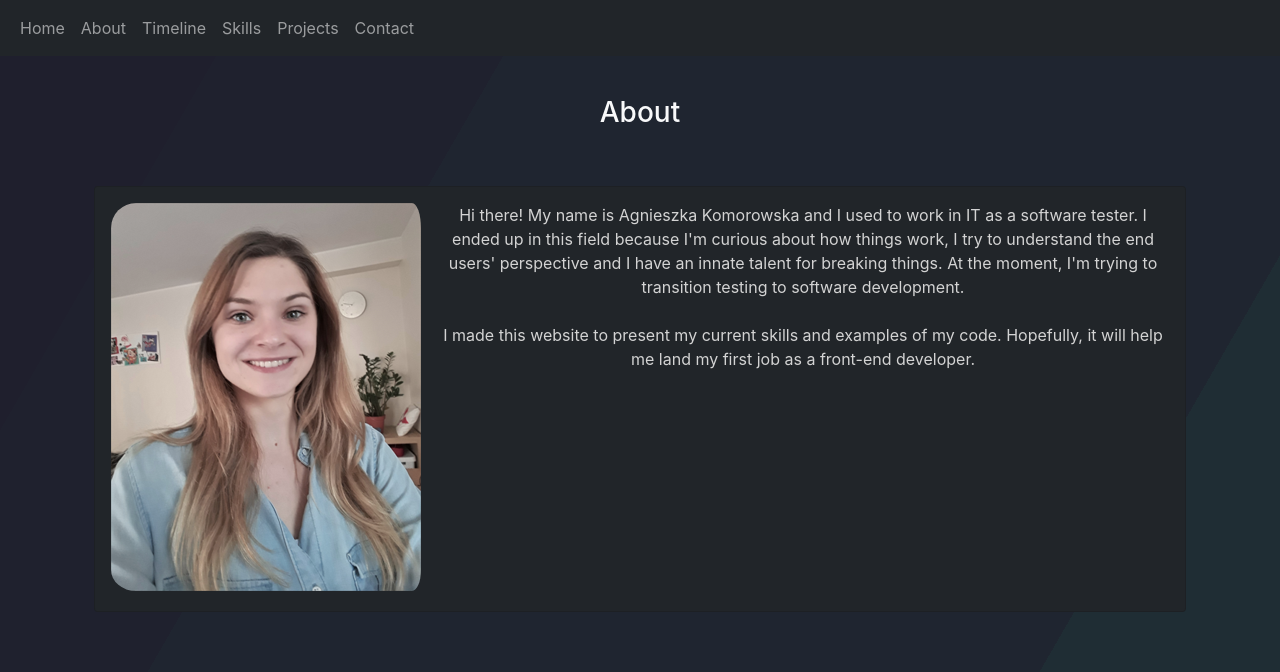
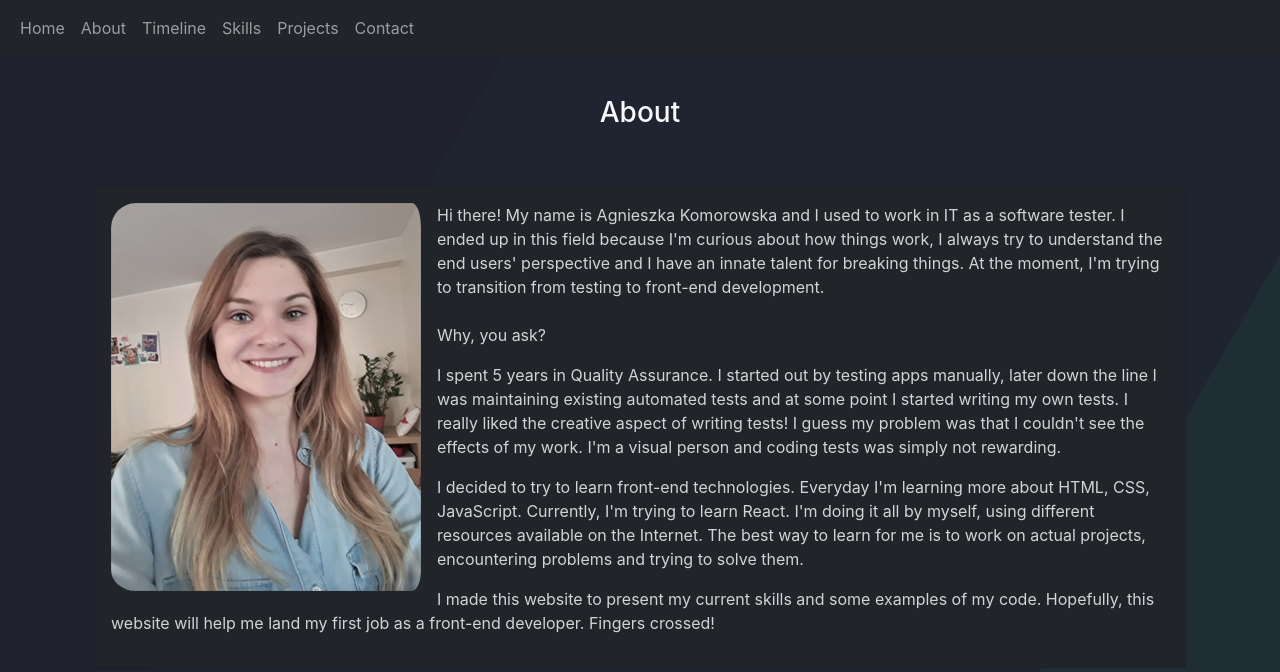
Before and after one commit to agnKomorowska/personal-website, a React (Create React App) app: page /about in a window 1280 px wide. Shown: the top 672 px of the page. Built offline with nearby package versions, Linux system fonts and the light colour scheme.

Commit message:
update about page

```diff
--- a/src/components/about/About.js
+++ b/src/components/about/About.js
@@ -8,15 +8,35 @@ export default class About extends React.Component {
             <div>
                 <Background page="about" />
                 <Frame title="About">
-                    <div className="card bg-dark p-3">
+                    <div className="card bg-dark p-3 text-start">
                         <div>
                             <img src="../../img/avatar.png" className="float-start my-pic pe-3 pb-1" alt="..."></img>
                             <p className="pb-2">
-                                Hi there! My name is Agnieszka Komorowska and I used to work in IT as a software tester. I ended up in this field because I'm curious about how things work, I try to understand the end users' perspective and I have an innate talent for breaking things. At the moment, I'm trying to transition testing to software development.
+                                Hi there! My name is Agnieszka Komorowska and I used to work in IT as a software tester.
+                                I ended up in this field because I'm curious about how things work, I always try to understand
+                                the end users' perspective and I have an innate talent for breaking things. At the moment,
+                                I'm trying to transition from testing to front-end development.
                             </p>
-
-
-                            <p>I made this website to present my current skills and examples of my code. Hopefully, it will help me land my first job as a front-end developer. </p>
+                            <p>
+                                Why, you ask?
+                            </p>
+                            <p>
+                                I spent 5 years in Quality Assurance. I started out by testing apps manually,
+                                later down the line I was maintaining existing automated tests and at some point I started
+                                writing my own tests. I really liked the creative aspect of writing tests! I guess my problem was
+                                that I couldn't see the effects of my work. I'm a visual person and coding tests was
+                                simply not rewarding.
+                            </p>
+                            <p>
+                                I decided to try to learn front-end technologies. Everyday I'm learning more about HTML, CSS,
+                                JavaScript. Currently, I'm trying to learn React. I'm doing it all by myself, using different
+                                resources available on the Internet. The best way to learn for me is to work on actual projects,
+                                encountering problems and trying to solve them.
+                            </p>
+                            <p>
+                                I made this website to present my current skills and some examples of my code.  Hopefully, this website will help me land
+                                my first job as a front-end developer. Fingers crossed!
+                            </p>
                         </div>
 
                     </div>
```
